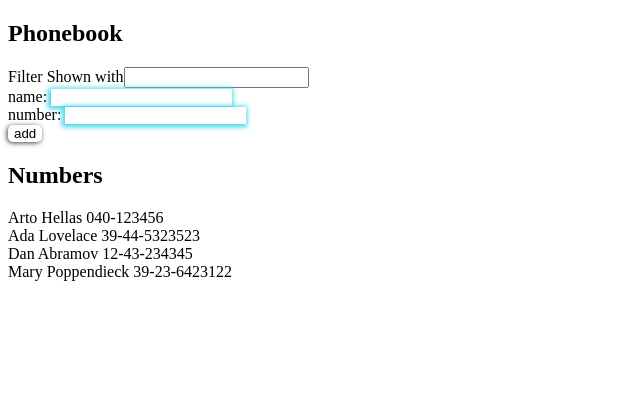
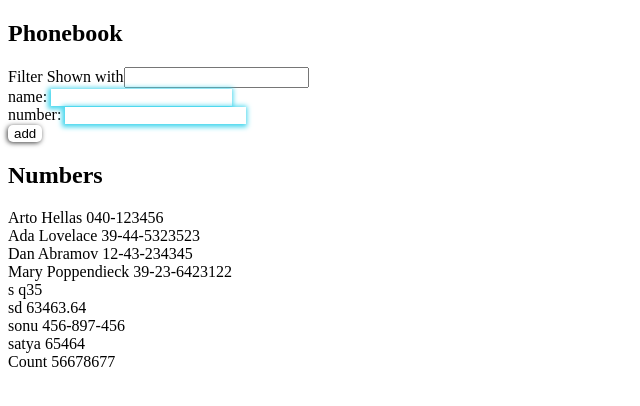
Before and after one commit to satyasonu/full-stack-open, a React (Vite) app in the folder part2/phonebook/: page / in a window 1280 px wide. Shown: the top 406 px of the page, without its empty margins (0-640 px from the left). Built offline with nearby package versions, Linux system fonts and the light colour scheme; data requests are answered from the project's data file.

Commit message:
2.12 & 2.13 completed

```diff
--- a/part2/phonebook/db.json
+++ b/part2/phonebook/db.json
@@ -1,5 +1,5 @@
 {
-  "persons":[
+  "persons": [
     {
       "name": "Arto Hellas",
       "number": "040-123456",
@@ -19,6 +19,31 @@
       "name": "Mary Poppendieck",
       "number": "39-23-6423122",
       "id": 4
+    },
+    {
+      "name": "s",
+      "number": "q35",
+      "id": 5
+    },
+    {
+      "name": "sd",
+      "number": "63463.64",
+      "id": 6
+    },
+    {
+      "name": "sonu",
+      "number": "456-897-456",
+      "id": 7
+    },
+    {
+      "name": "satya",
+      "number": "65464",
+      "id": 8
+    },
+    {
+      "name": "Count",
+      "number": "56678677",
+      "id": 9
     }
   ]
 }
--- a/part2/phonebook/src/App.jsx
+++ b/part2/phonebook/src/App.jsx
@@ -3,6 +3,7 @@ import Filter from "./Filter";
 import PersonForm from "./PersonForm";
 import Persons from "./Persons";
 import axios from 'axios'
+import personService from './services/PersonService'
 
 const App = () => {
   const [persons, setPersons] = useState([]);
@@ -14,11 +15,9 @@ const App = () => {
   const baseUrl = "http://localhost:3001/persons";
 
   useEffect(() => {
-    axios
-      .get(baseUrl)
-      .then(res => {
-        setPersons(res.data)
-      })
+    personService
+      .getAll()
+      .then(initialdata => setPersons(initialdata))
   },[])
 
   const handlesubmit = (event) => {
@@ -30,10 +29,17 @@ const App = () => {
     if (isExist) {
       alert(`${inputValue} already exists`);
     } else {
-      const newPersons = [...persons];
-      setPersons([...newPersons, { name: inputValue, number: numValue }]);
+      // const newPersons = [...persons];
+      // setPersons([...newPersons, { name: inputValue, number: numValue }]);
       setNewName("");
       setNewNum("");
+      const newPerson = { name: inputValue, number: numValue, id: persons.length === 0 ? 1 : persons[persons.length - 1].id + 1}
+      console.log(newPerson)
+      personService
+        .create(newPerson)
+        .then(data => {
+          setPersons(persons.concat(data))
+        })
     }
   };
 
--- /dev/null
+++ b/part2/phonebook/src/services/PersonService.jsx
@@ -0,0 +1,15 @@
+import axios from "axios";
+
+const baseUrl = "http://localhost:3001/persons";
+
+const getAll = () => {
+    const response = axios.get(baseUrl);
+    return response.then(res=> res.data);
+}
+
+const create = (newobj) => {
+  const response = axios.post(baseUrl, newobj);
+  return response.then(res=> res.data);
+}
+
+export default {  getAll, create }
```
